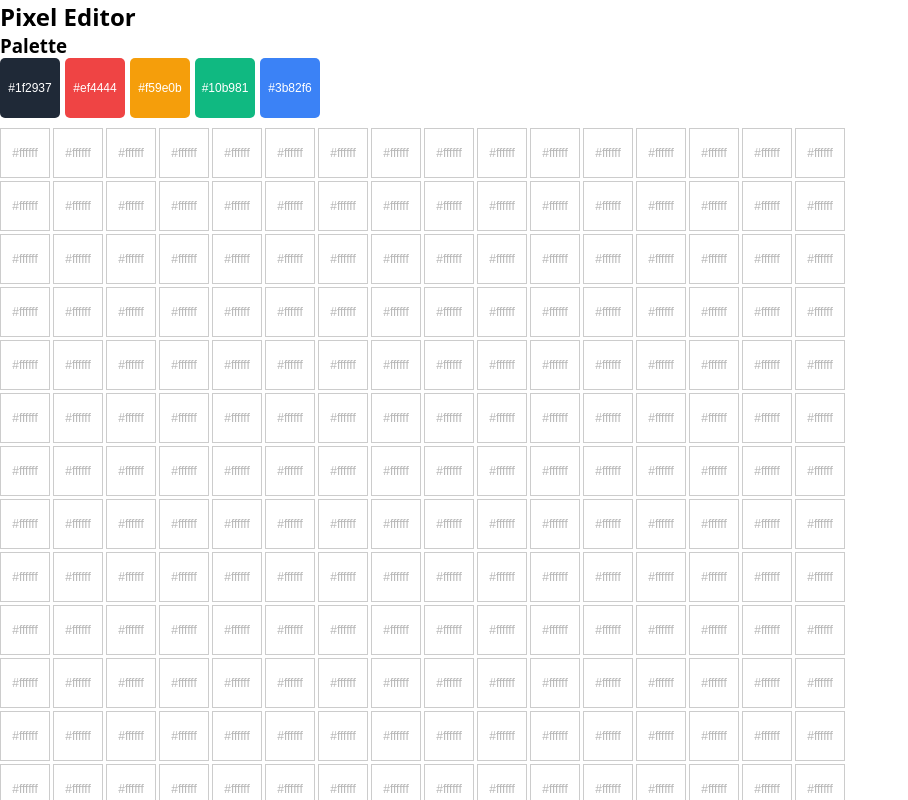
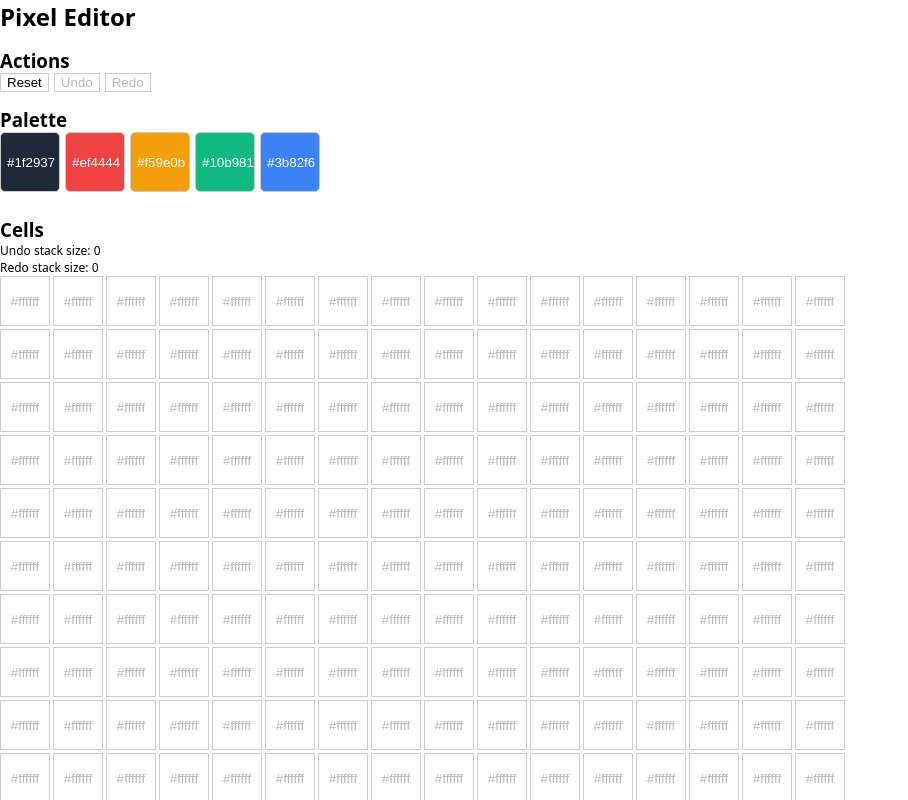
Before and after one commit to Joha99/frontend-systems-design, a React (Vite) app: page / in a window 1280 px wide. Shown: the top 800 px of the page, without its empty margins (0-908 px from the left). Built offline with nearby package versions, Linux system fonts and the light colour scheme.

Commit message:
undo and redo functionality

```diff
--- a/src/global.css
+++ b/src/global.css
@@ -33,10 +33,9 @@ p {
 }
 
 button {
-  font-size: 12px;
   background-color: transparent;
   cursor: pointer;
-  border: none;
+  border: 1px solid #ccc;
 
   &:disabled {
     cursor: not-allowed;
--- a/src/undo-redo/PixelEditor.module.css
+++ b/src/undo-redo/PixelEditor.module.css
@@ -29,3 +29,15 @@
   border: 1px solid #ccc;
   background-color: var(--color);
 }
+
+.actions {
+  display: flex;
+  align-items: center;
+  gap: 5px;
+}
+
+.container {
+  display: flex;
+  flex-direction: column;
+  gap: 15px;
+}
--- a/src/undo-redo/PixelEditor.tsx
+++ b/src/undo-redo/PixelEditor.tsx
@@ -8,11 +8,9 @@
  * 1. Render a 16x16 grid of cells (all white to start) and a palette of
  *    5 colors. Clicking a cell paints it with the selected color.
  *    A "Clear" button resets every cell to white.
- *
  * 2. Store the grid IMMUTABLY as an array of rows. Painting a cell creates
  *    a new row array for THAT row and a new outer array; every other row
  *    stays the SAME array as before.
- *
  * 3. Undo/redo with two stacks:
  *    - Before each action (paint, clear), save the current grid onto the
  *      undo stack.
@@ -50,15 +48,23 @@ const defaultGrid: Grid = Array.from({ length: 16 }, () =>
 
 type Color = (typeof PALETTE)[number];
 type Grid = Color[][];
+type Action = "redo" | "undo" | "paint";
 
 export const PixelEditor = () => {
   const [paletteColor, setPaletteColor] = useState<Color>();
+  const [lastAction, setLastAction] = useState<Action>();
 
-  const [grid, setGrid] = useState<Grid>(defaultGrid);
+  // holds current state of grid
+  const [grid, setGrid] = useState<Grid>(defaultGrid.map((row) => [...row]));
+
+  // holds old snapshots
   const [undoStack, setUndoStack] = useState<Grid[]>([]);
+
+  // holds currently made changes that were undone
+  // each redo entry is a snapshot of a future that came after the state you undid back to from the undo stack
   const [redoStack, setRedoStack] = useState<Grid[]>([]);
 
-  const onPaletteColorClick = (color: Color) => {
+  const onPaletteClick = (color: Color) => {
     if (color === paletteColor) {
       setPaletteColor(undefined);
     } else {
@@ -66,21 +72,87 @@ export const PixelEditor = () => {
     }
   };
 
-  const onCellClick = (row: number, column: number) => {
+  const onPaint = (row: number, column: number) => {
     if (!paletteColor) return;
+
+    if (lastAction !== "paint") {
+      setRedoStack([]);
+    }
+
+    setLastAction("paint");
+    setUndoStack((prev) => [...prev, grid]);
     setGrid((prev) => {
-      const newGrid = prev.map((row) => [...row]);
+      const newGrid = [...prev];
+      newGrid[row] = [...newGrid[row]];
       newGrid[row][column] = paletteColor;
       return newGrid;
     });
   };
 
+  const onReset = () => {
+    setUndoStack((prev) => [...prev, grid]);
+    setPaletteColor(undefined);
+    setGrid(defaultGrid.map((row) => [...row]));
+  };
+
+  const onUndo = () => {
+    // store current state of grid onto the redoStack
+    // pop the last grid off undoStack and set current grid to the popped grid
+    setLastAction("undo");
+
+    setRedoStack((prev) => {
+      const newRedo = [...prev, grid];
+      return newRedo;
+    });
+
+    const lastUndo = undoStack[undoStack.length - 1];
+    setGrid(lastUndo);
+
+    setUndoStack((prev) => {
+      const newUndo = [...prev];
+      newUndo.pop();
+      return newUndo;
+    });
+  };
+
+  const onRedo = () => {
+    setLastAction("redo");
+
+    setUndoStack((prev) => {
+      const newUndo = [...prev, grid];
+      return newUndo;
+    });
+
+    const lastRedo = redoStack[redoStack.length - 1];
+    setGrid(lastRedo);
+
+    setRedoStack((prev) => {
+      const newRedo = [...prev];
+      newRedo.pop();
+      return newRedo;
+    });
+  };
+
   return (
+    <div className={styles.container}>
+      <h2>Pixel Editor</h2>
+
       <div>
-      <h2>Pixel Editor</h2>
+        <h3>Actions</h3>
+        <div className={styles.actions}>
+          <button onClick={onReset}>Reset</button>
+          <button onClick={onUndo} disabled={undoStack.length === 0}>
+            Undo
+          </button>
+          <button onClick={onRedo} disabled={redoStack.length === 0}>
+            Redo
+          </button>
+        </div>
+      </div>
+
       <div>
         <h3>Palette</h3>
-        {paletteColor && <h4>Selected: {paletteColor}</h4>}
+        {paletteColor && <p>Selected: {paletteColor}</p>}
         <ul className={styles.list}>
           {PALETTE.map((color) => {
             return (
@@ -88,7 +160,7 @@ export const PixelEditor = () => {
                 <button
                   className={styles.palette}
                   style={{ "--color": color } as CSSProperties}
-                  onClick={() => onPaletteColorClick(color)}
+                  onClick={() => onPaletteClick(color)}
                 >
                   {color}
                 </button>
@@ -97,6 +169,11 @@ export const PixelEditor = () => {
           })}
         </ul>
       </div>
+
+      <div>
+        <h3>Cells</h3>
+        <p>Undo stack size: {undoStack.length}</p>
+        <p>Redo stack size: {redoStack.length}</p>
         <div className={styles.grid}>
           {grid.map((row, r) => {
             return row.map((cellColor, c) => {
@@ -106,7 +183,7 @@ export const PixelEditor = () => {
                   className={styles.cell}
                   style={{ "--color": cellColor } as CSSProperties}
                   disabled={!paletteColor}
-                onClick={() => onCellClick(r, c)}
+                  onClick={() => onPaint(r, c)}
                 >
                   {cellColor}
                 </button>
@@ -115,5 +192,6 @@ export const PixelEditor = () => {
           })}
         </div>
       </div>
+    </div>
   );
 };
```
Lines whose indentation alone changed are shown as unchanged.
